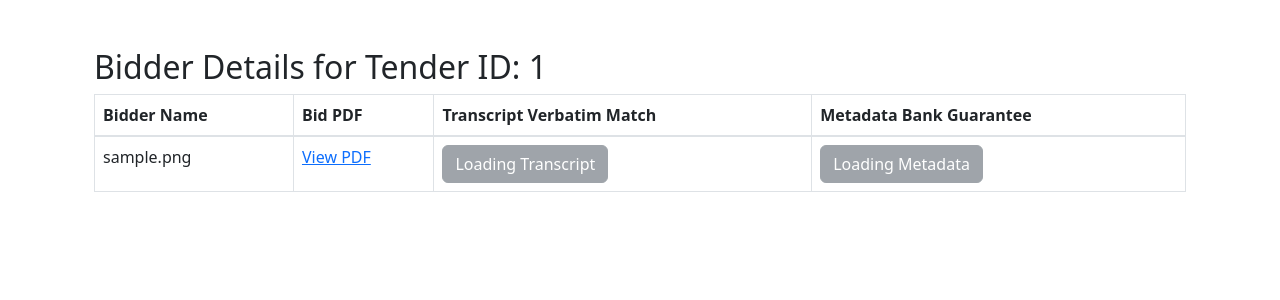
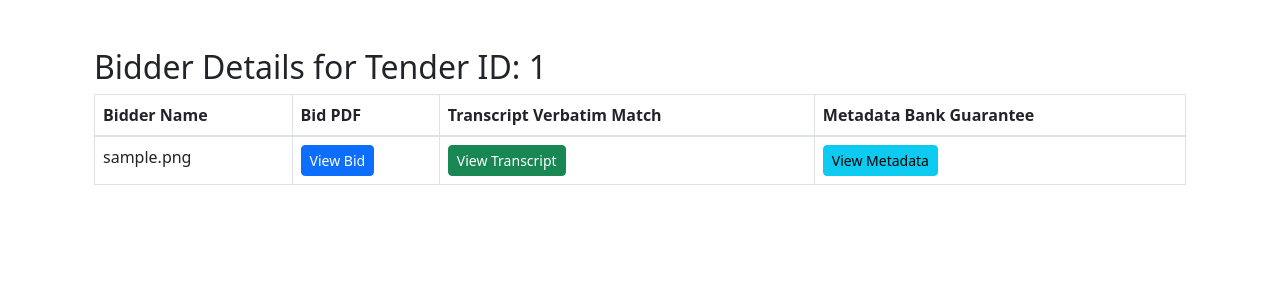
Before and after one commit to shubham-gupta0/NTPC__, a FastAPI app: page /bidder_details/1 in a window 1280 px wide. Shown: the part 206-506 px from the top of the page. Run offline with FastAPI, Linux system fonts and the light colour scheme; a user stored in the database is signed in; tables that the repository leaves empty hold one stand-in row (values such as "Sample post"); parts of the project's set-up code (start-up, migrations or seed data) failed here and were passed over; some libraries are stand-ins or nearby versions.

Commit message:
small fix

```diff
--- a/app.py
+++ b/app.py
@@ -536,6 +536,7 @@ async def add_bids(
             trans_path, metadata_path, ins_csv, del_csv = generate_transcript(
                 input_filename, bid_pdf_path, user.id
             )
+            print("Transcript Generated",trans_path)
             # Store a dictionary (not JSONB) in the errors field
             new_transcript = Transcript(
                 pdf_id=new_pdf.id,
@@ -718,17 +719,27 @@ async def bidder_details_page(
     # Create a list of bid details with transcript and metadata information.
     bids_list = []
     for bid in bids:
-        # Extract the filename without extension
-        input_filename = os.path.splitext(bid.file_name)[0]
-        transcript_path = OUTPUT_FOLDER / f"comparison_result_{input_filename}.pdf"
-        metadata_path = OUTPUT_FOLDER / f"metadata_{input_filename}.txt"
+        # Check if transcript exists in the database
+        transcript_result = await db.execute(
+            text("SELECT id FROM Transcripts WHERE pdf_id = :pdf_id"),
+            {"pdf_id": bid.id},
+        )
+        transcript_exists = transcript_result.scalar() is not None
+
+        # Check if metadata exists in the database
+        meta_result = await db.execute(
+            text("SELECT id FROM MetaFiles WHERE pdf_id = :pdf_id"),
+            {"pdf_id": bid.id},
+        )
+        metadata_exists = meta_result.scalar() is not None
+
         bids_list.append(
             {
                 "id": bid.id,
-                "name": bid.file_name,  # Using file_name as bidder name; adjust if necessary
-                "file": bid.file_name,  # Used for linking to the PDF
-                "transcript": transcript_path.exists(),
-                "metadata": metadata_path.exists(),
+                "name": bid.file_name,  # Using file_name as bidder name
+                "file": os.path.basename(bid.file_path),  # Just the filename without path
+                "transcript": transcript_exists,
+                "metadata": metadata_exists,
                 "tender_id": bid.tender_id,
             }
         )
--- a/templates/bidder_details.html
+++ b/templates/bidder_details.html
@@ -17,23 +17,20 @@
       <tr>
         <td>{{ bid.name }}</td>
         <td>
-          <a href="{{ url_for('uploaded_file', filename=bid.file) }}" target="_blank">View PDF</a>
+          <a href="/uploaded/{{ bid.file }}" target="_blank" class="btn btn-primary btn-sm">View Bid</a>
         </td>
         <td>
           {% if bid.transcript %}
-          <a href="{{ url_for('view_transcript', pdf_id=bid.id) }}" class="btn btn-primary">
-            View Transcript
-          </a>
+            <a href="/transcript/{{ bid.id }}" class="btn btn-success btn-sm">View Transcript</a>
           {% else %}
-          <button class="btn btn-secondary" disabled>Loading Transcript</button>
+            <span class="text-muted">Loading Transcript</span>
           {% endif %}
         </td>
         <td>
           {% if bid.metadata %}
-          <a href="{{ url_for('metadata', pdf_id=bid.id) }}" class="btn btn-primary"
-             class="btn btn-primary">View Metadata</a>
+            <a href="/metadata/{{ bid.id }}" class="btn btn-info btn-sm">View Metadata</a>
           {% else %}
-          <button class="btn btn-secondary" disabled>Loading Metadata</button>
+            <span class="text-muted">Loading Metadata</span>
           {% endif %}
         </td>
       </tr>
@@ -46,58 +43,5 @@
   </table>
 </div>
 
-<!-- Transcript Modal -->
-<div class="modal fade" id="transcriptModal" tabindex="-1" aria-labelledby="transcriptModalLabel" aria-hidden="true">
-  <div class="modal-dialog modal-lg">
-    <div class="modal-content">
-      <div class="modal-header">
-        <h5 class="modal-title" id="transcriptModalLabel">Transcript</h5>
-        <button type="button" class="close" data-dismiss="modal" aria-label="Close">
-          <span aria-hidden="true">&times;</span>
-        </button>
-      </div>
-      <div class="modal-body">
-        <div id="transcriptContent">
-          <p>Loading transcript...</p>
-        </div>
-      </div>
-      <div class="modal-footer">
-        <a href="#" id="downloadTranscript" class="btn btn-success" download>Download Transcript</a>
-        <button type="button" class="btn btn-secondary" data-dismiss="modal">Close</button>
-      </div>
-    </div>
-  </div>
-</div>
-  {{ super() }}
-  <script>
-    $("#transcriptModal").on("show.bs.modal", function (event) {
-      var button = $(event.relatedTarget);
-      var bidName = button.data("bidname");
-      var transcriptUrl = button.data("transcript-url");
-      var modal = $(this);
-      modal.find(".modal-title").text("Transcript for " + bidName);
-      modal.find("#transcriptContent").html("<p>Loading transcript...</p>");
-      modal.find("#downloadTranscript").attr("href", transcriptUrl);
-
-      $.ajax({
-        url: transcriptUrl,
-        method: "GET",
-        success: function (response) {
-          if (response.success) {
-            modal.find("#transcriptContent").html("<pre>" + response.content + "</pre>");
-          } else {
-            modal.find("#transcriptContent").html("<p>" + response.message + "</p>");
-          }
-        },
-        error: function () {
-          modal.find("#transcriptContent").html("<p>An error occurred while loading the transcript.</p>");
-        },
-      });
-    });
-
-    $("#transcriptModal").on("hidden.bs.modal", function (e) {
-      $(this).find("#transcriptContent").html("<p>Loading transcript...</p>");
-      $(this).find("#downloadTranscript").attr("href", "#");
-    });
-  </script>
-{% endblock%}
+<!-- Optional: We don't need the transcript modal anymore since we're linking directly to pages -->
+{% endblock %}
```
Also changed, not shown: database/app.db.
